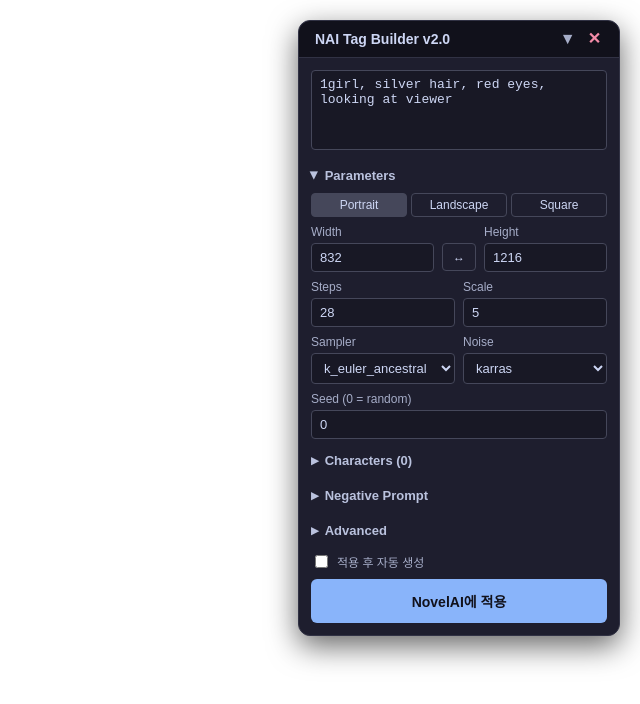
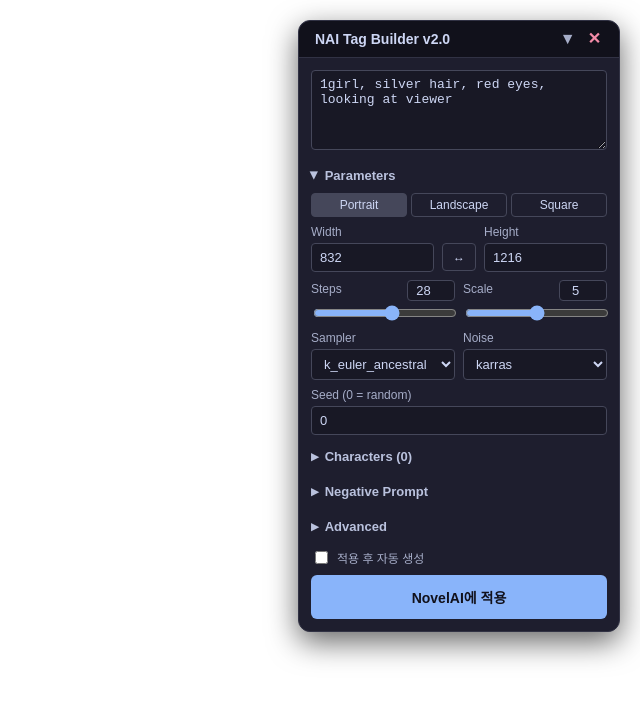
Before and after one commit to jn01020304/nai-tag-builder, a React (Vite) app: page / in a window 1280 px wide. Shown: the top 704 px of the page, without its empty margins (640-1280 px from the left). Built offline with nearby package versions, Linux system fonts and the light colour scheme.

Commit message:
feat: Prompt resize, sliders for UI, and avoid seed lock in autoGenerate

```diff
--- a/src/App.tsx
+++ b/src/App.tsx
@@ -84,10 +84,24 @@ export default function App() {
       if (autoGenerate && Number(repeatInterval) > 0) {
         const sec = clamp(Number(repeatInterval), Number(minInterval), Number(maxInterval));
         setIsLooping(true);
-        loopRef.current = window.setInterval(() => {
+        let currentLoopSeed = Number(state.seed);
+        loopRef.current = window.setInterval(async () => {
           const genBtn = Array.from(document.querySelectorAll('button'))
             .find(b => b.textContent?.includes('Generate')) as HTMLButtonElement | undefined;
-          genBtn?.click();
+
+          if (genBtn && genBtn.disabled) {
+            // Button blocked due to identical seed + parameters.
+            // Dispatch a fresh paste with randomized or incremented seed to bypass.
+            if (state.seed !== 0) {
+              currentLoopSeed += 1;
+            }
+            // By passing seed: 0, buildCommentJson will naturally generate a random seed if state.seed was 0.
+            const loopComment = buildCommentJson({ ...state, seed: state.seed === 0 ? 0 : currentLoopSeed });
+            const loopBlob = await generatePngWithMetadata(loopComment);
+            dispatchPasteEvent(loopBlob, true);
+          } else {
+            genBtn?.click();
+          }
         }, sec * 1000);
       }
     } catch (error) {
--- a/src/components/GenerationParams.tsx
+++ b/src/components/GenerationParams.tsx
@@ -101,26 +101,49 @@ export default function GenerationParams({ state, dispatch }: Props) {
       {/* Steps + Scale */}
       <div style={rowStyle}>
         <div style={fieldStyle}>
-          <label style={labelStyle}>Steps</label>
+          <div style={{ display: 'flex', justifyContent: 'space-between', alignItems: 'center' }}>
+            <label style={labelStyle}>Steps</label>
+            <input
+              type="number"
+              value={state.steps}
+              min={1}
+              max={50}
+              onChange={e => set('steps', e.target.value === '' ? '' as any : Number(e.target.value))}
+              onBlur={() => set('steps', Math.max(1, Math.min(50, Number(state.steps) || 1)))}
+              style={{ ...inputStyle, width: '48px', padding: '2px 4px', textAlign: 'center' }}
+            />
+          </div>
           <input
-            type="number"
+            type="range"
             value={state.steps}
             min={1}
             max={50}
             onChange={e => set('steps', Number(e.target.value))}
-            style={{ ...inputStyle, width: '100%' }}
+            style={{ width: '100%', accentColor: theme.blue, marginTop: '4px' }}
           />
         </div>
         <div style={fieldStyle}>
-          <label style={labelStyle}>Scale</label>
+          <div style={{ display: 'flex', justifyContent: 'space-between', alignItems: 'center' }}>
+            <label style={labelStyle}>Scale</label>
+            <input
+              type="number"
+              value={state.scale}
+              min={0}
+              max={10}
+              step={0.1}
+              onChange={e => set('scale', e.target.value === '' ? '' as any : Number(e.target.value))}
+              onBlur={() => set('scale', Math.max(0, Math.min(10, Number(state.scale) || 0)))}
+              style={{ ...inputStyle, width: '48px', padding: '2px 4px', textAlign: 'center' }}
+            />
+          </div>
           <input
-            type="number"
+            type="range"
             value={state.scale}
             min={0}
             max={10}
             step={0.1}
             onChange={e => set('scale', Number(e.target.value))}
-            style={{ ...inputStyle, width: '100%' }}
+            style={{ width: '100%', accentColor: theme.blue, marginTop: '4px' }}
           />
         </div>
       </div>
--- a/src/components/PromptSection.tsx
+++ b/src/components/PromptSection.tsx
@@ -15,8 +15,8 @@ export default function PromptSection({ value, dispatch }: Props) {
       style={{
         ...inputStyle,
         width: '100%',
-        height: '80px',
-        resize: 'none',
+        minHeight: '80px',
+        resize: 'vertical',
         marginBottom: '8px',
       }}
     />
```
